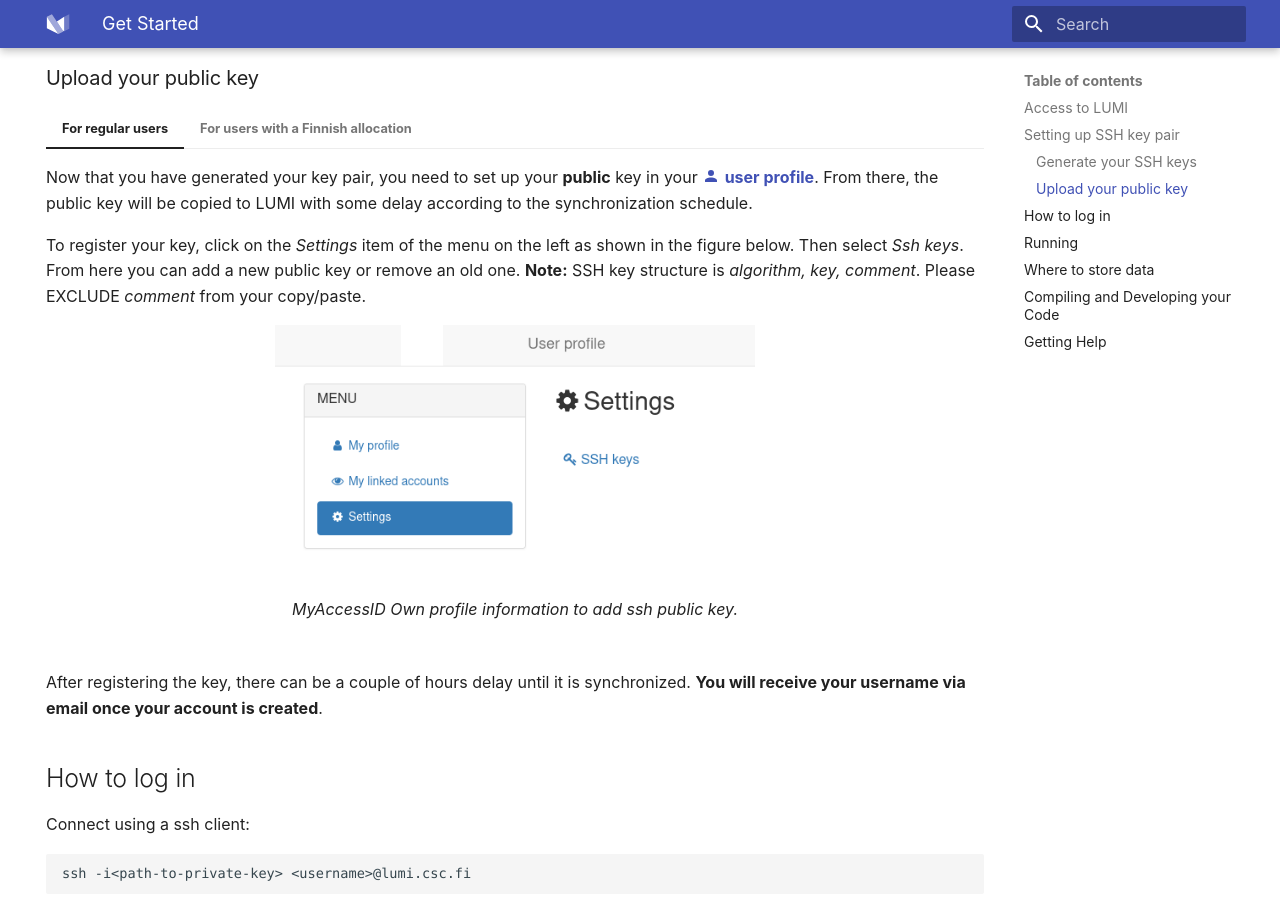
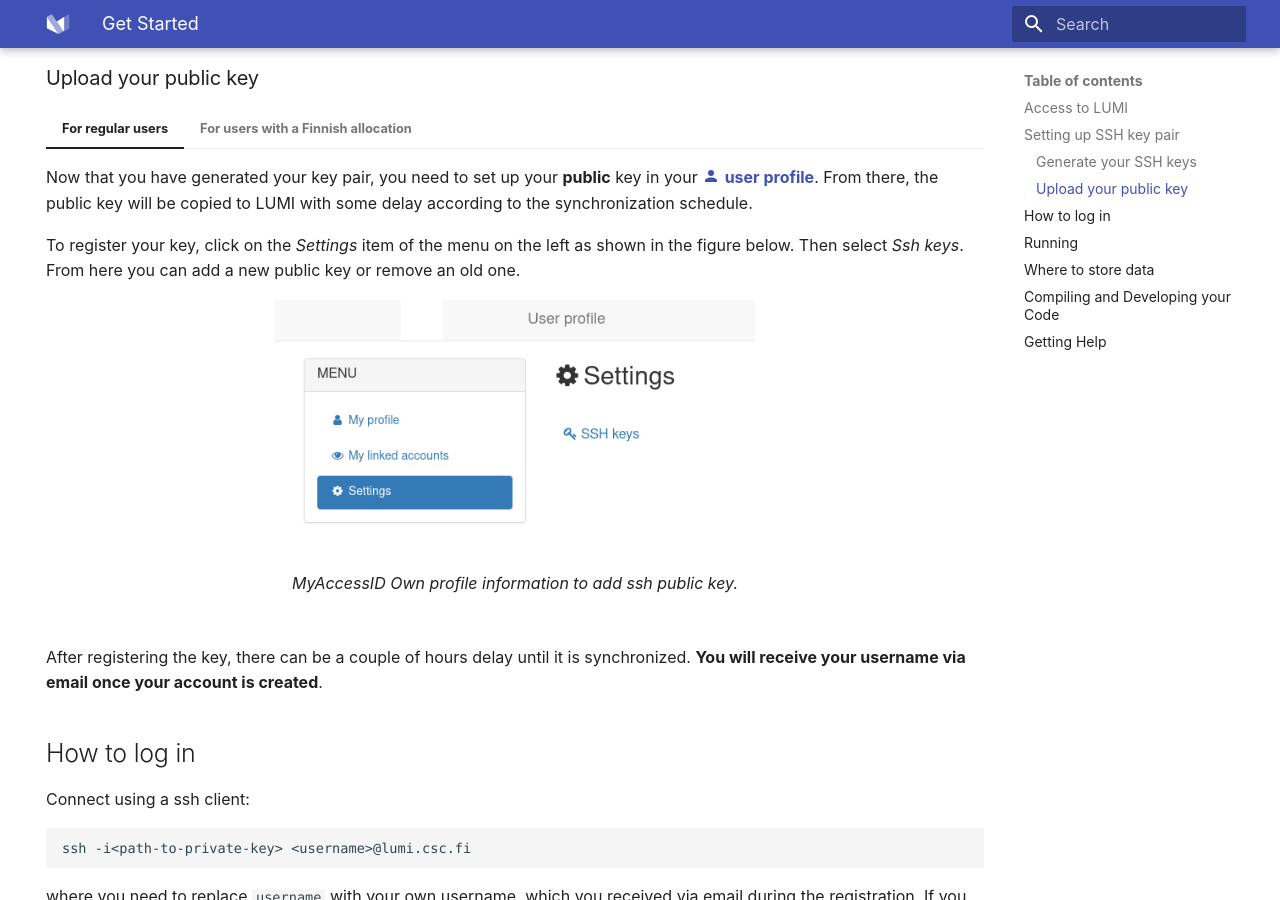
Before and after one commit to Lumi-supercomputer/lumi-userguide, an MkDocs documentation site: the page built from docs/firststeps/getstarted.md, in a window 1280 px wide and 900 px high, scrolled down 2382 px. Built offline with MkDocs 1.6.1 and Material for MkDocs 9.7.7, drawn with Linux system fonts in a browser that asks for light colours.

Commit message:
remove the note about comment in public key

```diff
--- a/docs/firststeps/getstarted.md
+++ b/docs/firststeps/getstarted.md
@@ -151,7 +151,7 @@
 
     To register your key, click on the *Settings* item of the menu on the left
     as shown in the figure below. Then select *Ssh keys*. From here you can add a new public key
-    or remove an old one. **Note:** SSH key structure is *algorithm, key, comment*. Please EXCLUDE *comment* from your copy/paste.
+    or remove an old one.
 
     <figure>
       <img src="../../assets/images/MyAccessID_ssh-key.png" width="480" alt="Screenshot of user profile settings to setup ssh public key">
```
